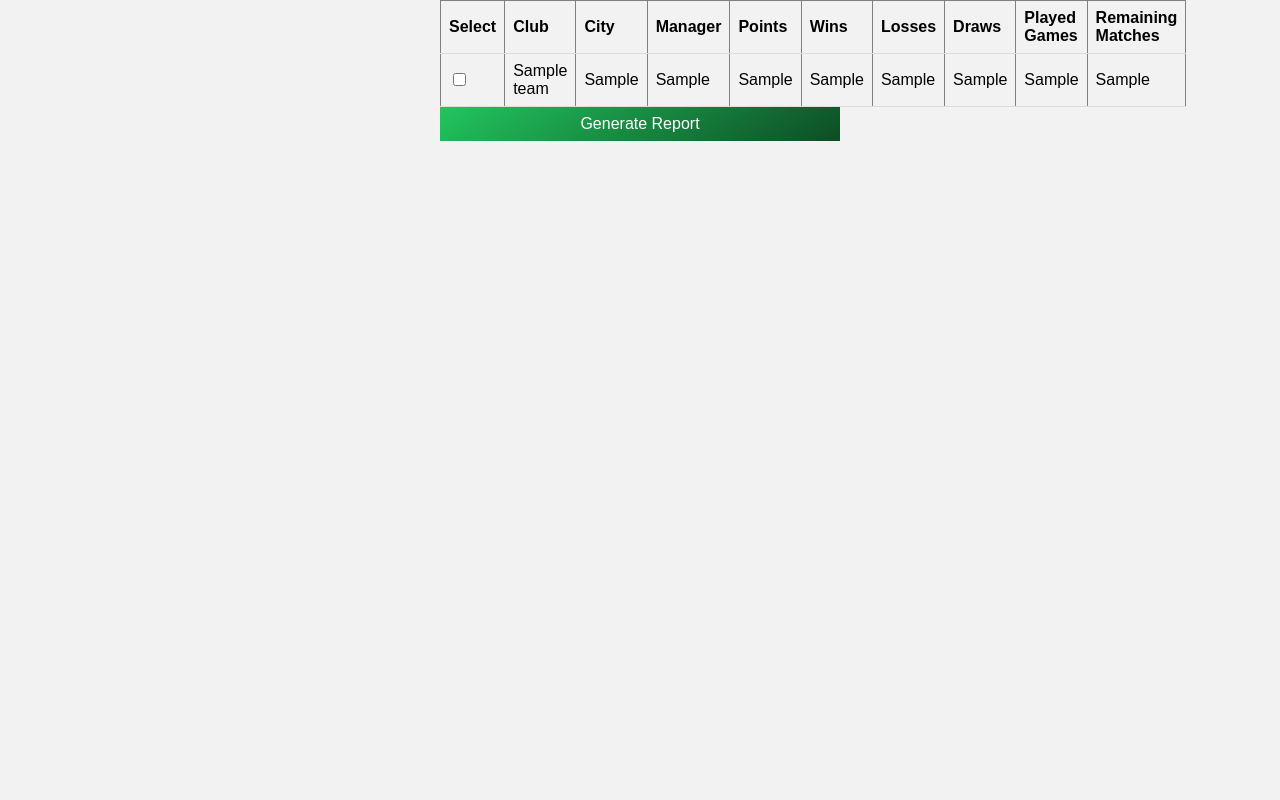
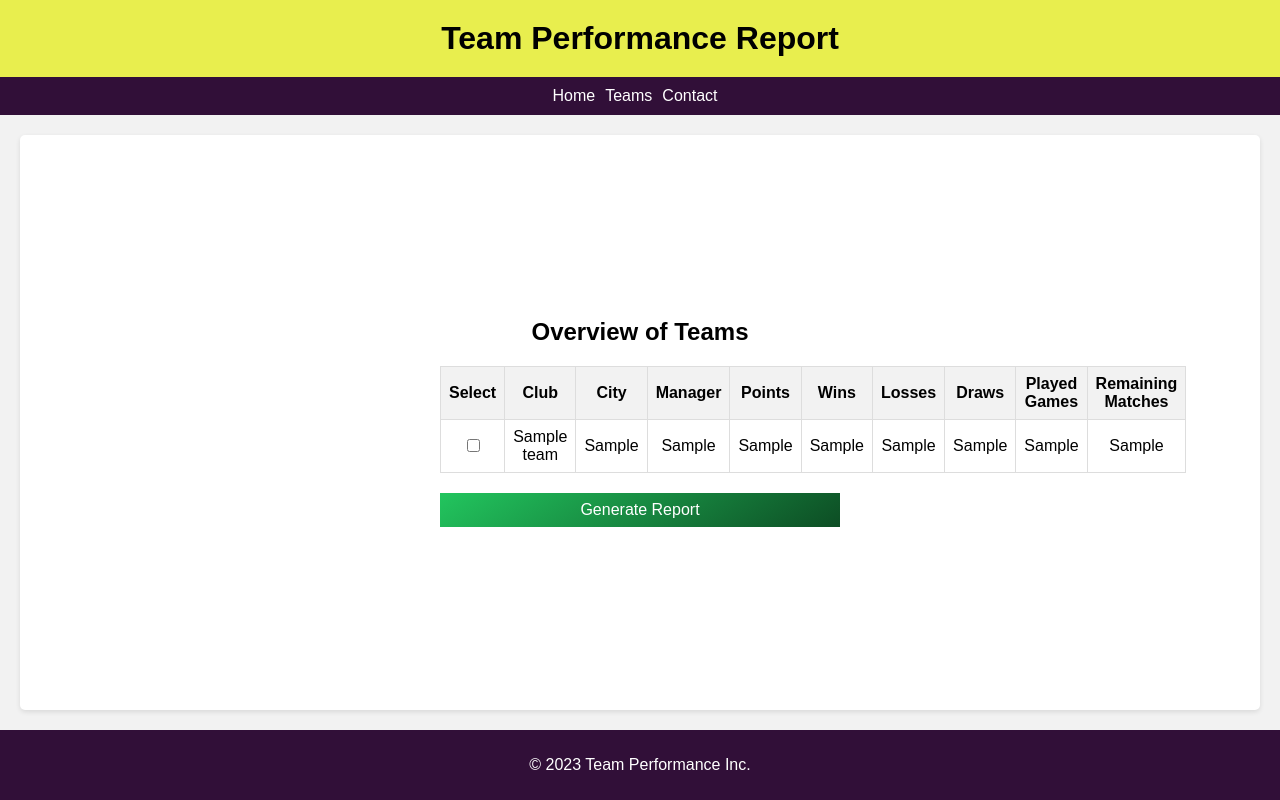
Before and after one commit to danielhafezi/PremierPulse, a PHP site: page /report.php in a window 1280 px wide. Run offline with PHP 8.4, Linux system fonts and the light colour scheme; tables that the repository leaves empty or names only in its code hold one stand-in row (values such as "Sample post").

Commit message:
updated report page looks

```diff
--- a/Task2/css/custom.css
+++ b/Task2/css/custom.css
@@ -46,6 +46,10 @@ body {
     }
 
     main {
+        display: flex;
+        flex-direction: column;
+        align-items: center; /* This will help in making sure everything in main is centered, including your table */
+        justify-content: center;
         flex: 1;  /* Allows the main content to expand and fill available space */
         margin: 20px;
         border-radius: 5px;
@@ -98,12 +102,15 @@ input[type="submit"] {
 input[type="submit"]:hover {
     background: linear-gradient(145deg, #15803d, #166534);  /* Darker green gradient on hover */
 }
-
+h2 {
+    margin: 0;
+    margin-bottom: 30px; /* Increased space between the h2 element and what follows */
+}
 
     /* Table Styles */
     table {
-    width: 100%;
-    border-collapse: collapse;
+        width: 80%;
+        margin: 0 auto !important; /* Force overriding other margin settings */
     }
 
     th, td {
--- a/Task2/dashboard.php
+++ b/Task2/dashboard.php
@@ -24,7 +24,7 @@ if (!isset($_SESSION["loggedin"]) || $_SESSION["loggedin"] !== true) {
         <ul>
             <li><a href="add_team.php">Add New Team</a></li>
             <li><a href="edit_team.php">Edit Existing Team</a></li>
-            <li><a href="report.php">Generate Report</a></li>
+            <li><a href="report.php">Report</a></li>
         </ul>
     </nav>
     <main>
--- a/Task2/edit_team.php
+++ b/Task2/edit_team.php
@@ -15,7 +15,7 @@ require 'includes/db.php';
     <nav>
         <ul>
         <li><a href="add_team.php">Add New Team</a></li>
-            <li><a href="report.php">Generate Report</a></li>
+            <li><a href="report.php">Report</a></li>
             <!-- Add other necessary links -->
         </ul>
     </nav>
--- a/Task2/report.php
+++ b/Task2/report.php
@@ -1,4 +1,7 @@
 <?php
+error_reporting(E_ALL);
+ini_set('display_errors', 1);
+
 require 'includes/db.php';
 
 // Start HTML output
@@ -6,18 +9,37 @@ echo "<!DOCTYPE html>";
 echo "<html>";
 echo "<head>";
 echo "<title>Team Report</title>";
-echo "<link rel='stylesheet' href='css/custom.css'>";  // Link to your CSS file
+echo "<link rel='stylesheet' href='css/custom.css'>";
+echo "<style>";
+echo "body { text-align: center; }"; // Ensure body content is centered
+echo "main { display: flex; flex-direction: column; align-items: center; }"; // Using flexbox to center children of <main>
+echo "h2 { margin-bottom: 20px; }"; // Adding more space below the header
+echo "table { width: 90%; max-width: 800px; margin: 0 auto 20px; }"; // Limit table width and center it
+echo "table, th, td { border: 1px solid #ddd; border-collapse: collapse; }"; // Stylish table borders
+echo "th, td { padding: 8px; text-align: center; }"; // Central alignment and padding in table cells
+echo "input[type='submit'] { margin-top: 20px; }"; // Space above the submit button
+echo "</style>";
 echo "</head>";
 echo "<body>";
 
-// Fetch all teams ordered by points
+// Header
+echo "<header><h1>Team Performance Report</h1></header>";
+
+// Navigation
+echo "<nav><ul><li><a href='/home.php'>Home</a></li><li><a href='/teams.php'>Teams</a></li><li><a href='/contact.php'>Contact</a></li></ul></nav>";
+
+// Main content
+echo "<main>";
+echo "<h2>Overview of Teams</h2>"; // Title with margin bottom for space
+echo "<form action='generate_report.php' method='post'>";
+echo "<table>";
+echo "<tr><th>Select</th><th>Club</th><th>City</th><th>Manager</th><th>Points</th><th>Wins</th><th>Losses</th><th>Draws</th><th>Played Games</th><th>Remaining Matches</th></tr>";
+
 $sql = "SELECT * FROM teams ORDER BY points DESC";
 $result = $conn->query($sql);
-
-echo "<form action='generate_report.php' method='post'>";
-echo "<table border='1'>";
-echo "<tr><th>Select</th><th>Club</th><th>City</th><th>Manager</th><th>Points</th><th>Wins</th><th>Losses</th><th>Draws</th><th>Played Games</th><th>Remaining Matches</th></tr>";
-
+if (!$result) {
+    echo "Error accessing database: " . $conn->error;
+} else {
     while ($row = $result->fetch_assoc()) {
         echo "<tr>";
         echo "<td><input type='checkbox' name='team_ids[]' value='" . $row['id'] . "'></td>";
@@ -32,13 +54,18 @@ while ($row = $result->fetch_assoc()) {
         echo "<td>" . $row['remaining_matches'] . "</td>";
         echo "</tr>";
     }
+}
 
 echo "</table>";
 echo "<input type='submit' value='Generate Report'>";
 echo "</form>";
+echo "</main>";
+
 $conn->close();
 
-// End HTML output
+// Footer
+echo "<footer><p>&copy; 2023 Team Performance Inc.</p></footer>";
+
 echo "</body>";
 echo "</html>";
 ?>
```
Lines whose indentation alone changed are shown as unchanged.
